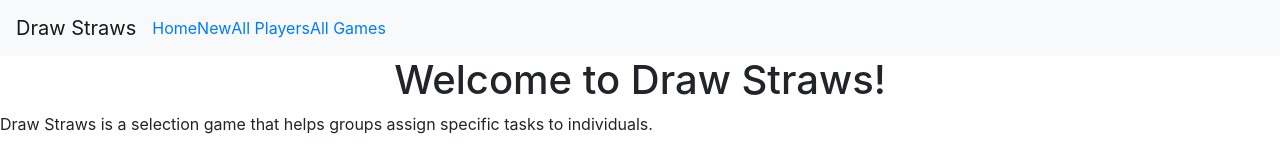
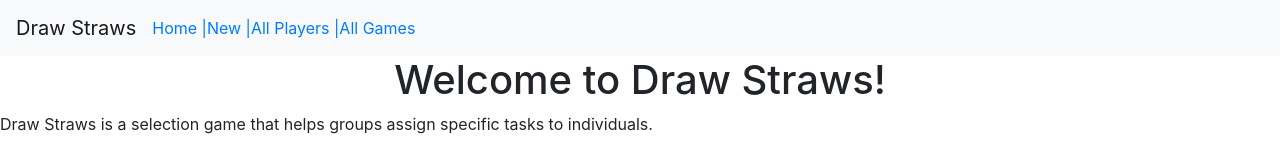
Before and after one commit to abourke09/draw-straws, a React (Create React App) app in the folder client/: page / in a window 1280 px wide. Shown: the top 155 px of the page. Built offline with nearby package versions, Linux system fonts and the light colour scheme; no server answers.

Commit message:
removes Nav, Navbar.Toggle, and Navbar.Collapse

```diff
--- a/client/src/components/Navbar.js
+++ b/client/src/components/Navbar.js
@@ -1,21 +1,15 @@
 import React from 'react'
 import Navbar from 'react-bootstrap/Navbar'
-import Nav from 'react-bootstrap/Nav'
 import { NavLink } from 'react-router-dom'
 
 const MyNavbar = () => (
   <div>
     <Navbar bg="light" expand="lg">
       <Navbar.Brand>Draw Straws</Navbar.Brand>
-      <Navbar.Toggle aria-controls="basic-navbar-nav" />
-      <Navbar.Collapse id="basic-navbar-nav">
-        <Nav className="mr-auto">
-          <NavLink exact to="/">Home</NavLink>
-          <NavLink exact to="/new">New</NavLink>
-          <NavLink exact to="/players">All Players</NavLink>
-          <NavLink exact to="/games">All Games</NavLink>
-        </Nav>
-      </Navbar.Collapse>
+      <NavLink exact to="/"> Home | </NavLink>
+      <NavLink exact to="/new"> New | </NavLink>
+      <NavLink exact to="/players"> All Players | </NavLink>
+      <NavLink exact to="/games"> All Games </NavLink>
     </Navbar>
   </div>
 )
```
